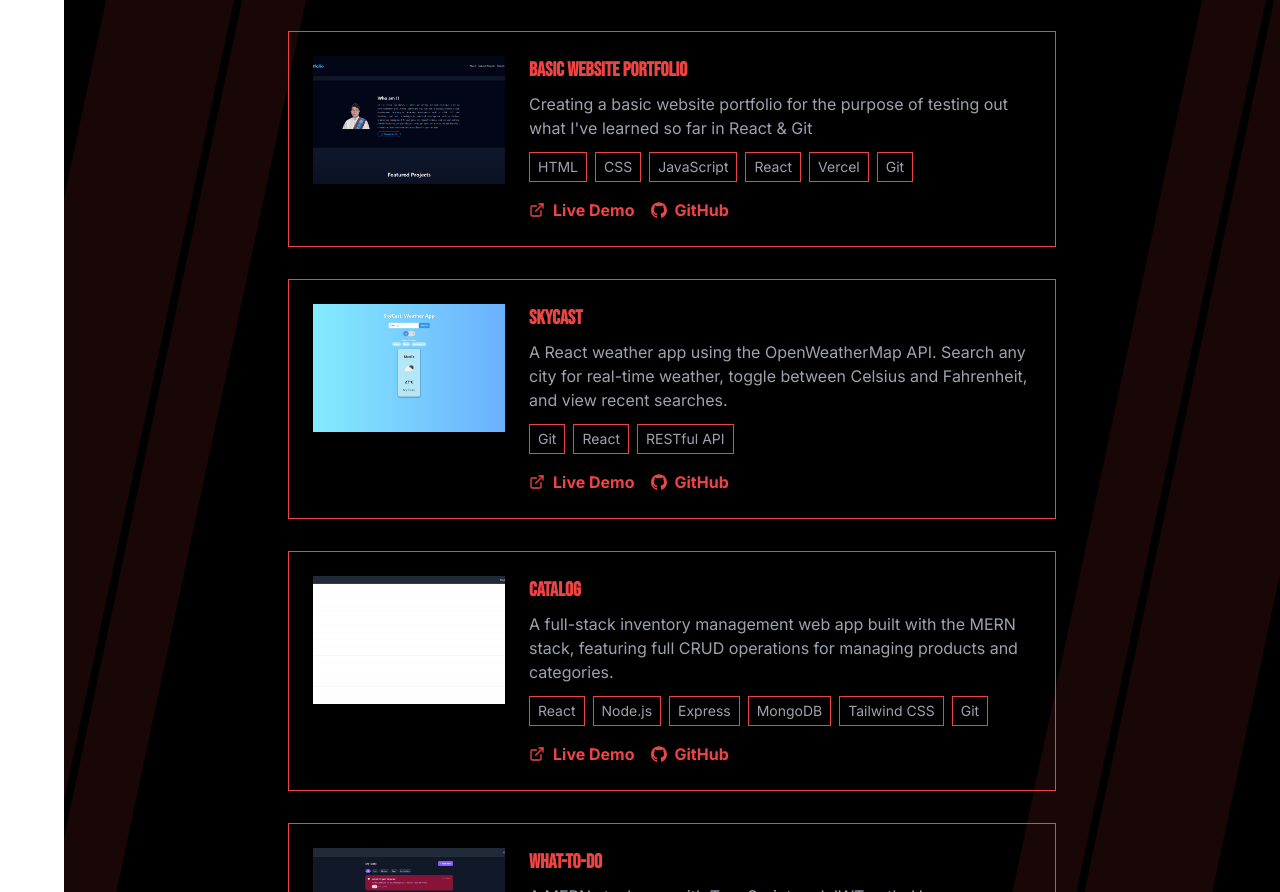
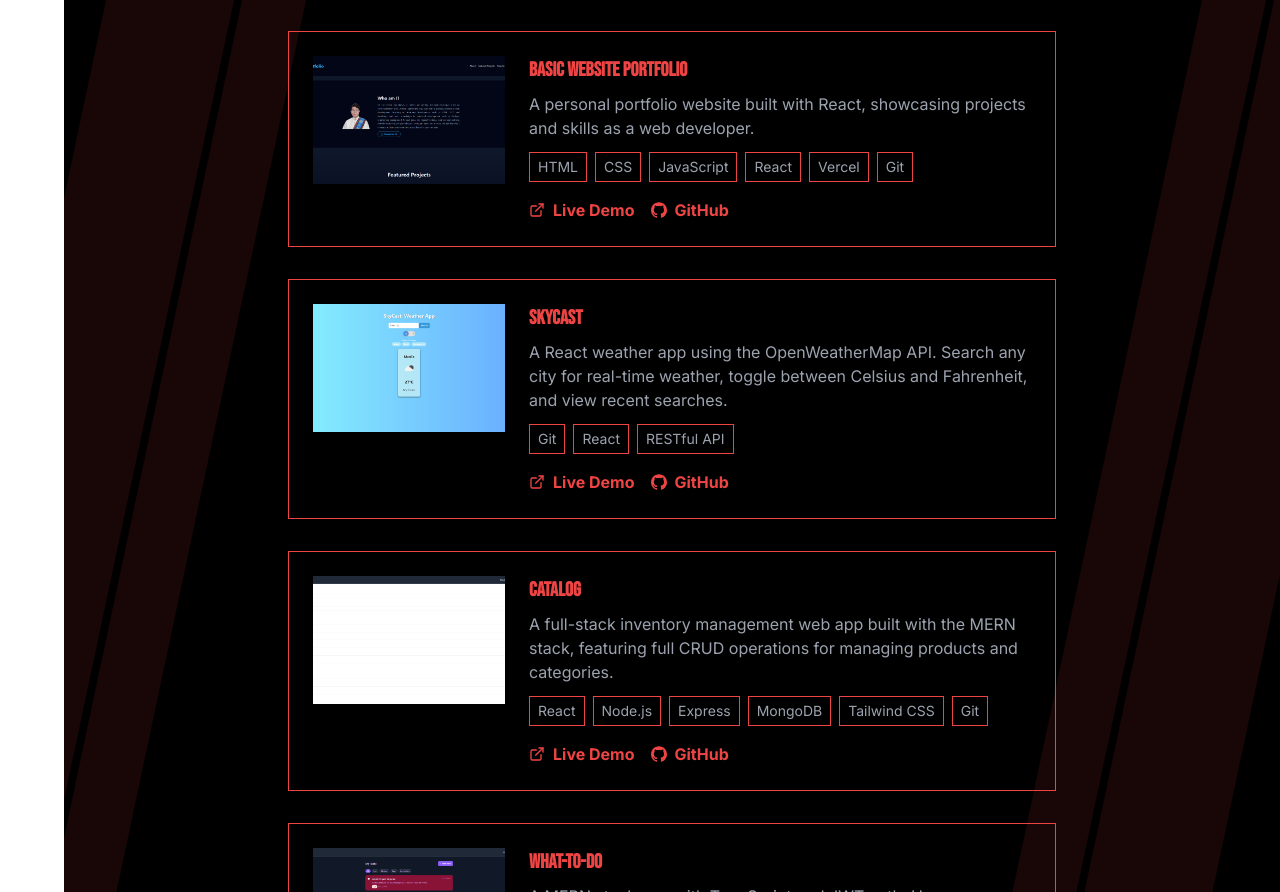
Before and after one commit to RenAmamiya0411/Website-Portfolio-v2, a React (Vite) app: page / in a window 1280 px wide. Shown: the part 2793-3685 px from the top of the page. Built offline with nearby package versions, Linux system fonts and the light colour scheme.

Commit message:
Updated Projects.tsx

```diff
--- a/src/parts/Projects.tsx
+++ b/src/parts/Projects.tsx
@@ -20,8 +20,7 @@ const projects = [
   },
   {
     title: "Basic Website Portfolio",
-    description:
-      "Creating a basic website portfolio for the purpose of testing out what I've learned so far in React & Git",
+    description: "A personal portfolio website built with React, showcasing projects and skills as a web developer.",
     tech: ["HTML", "CSS", "JavaScript", "React", "Vercel", "Git"],
     demo: "https://srhfalcon-basic-website-portfolio.vercel.app/",
     repo: "https://github.com/RenAmamiya0411/Website-Portfolio",
```
